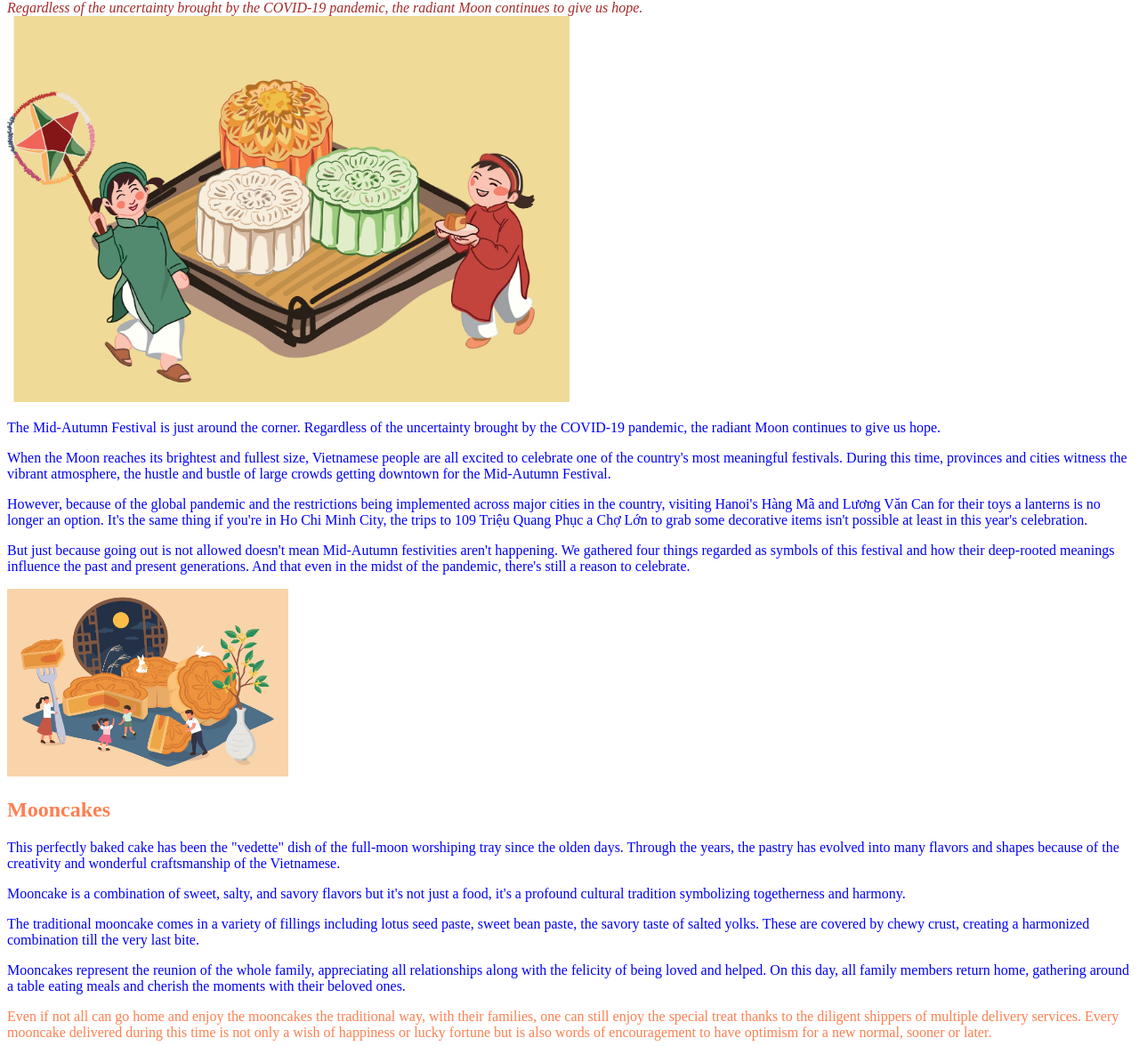
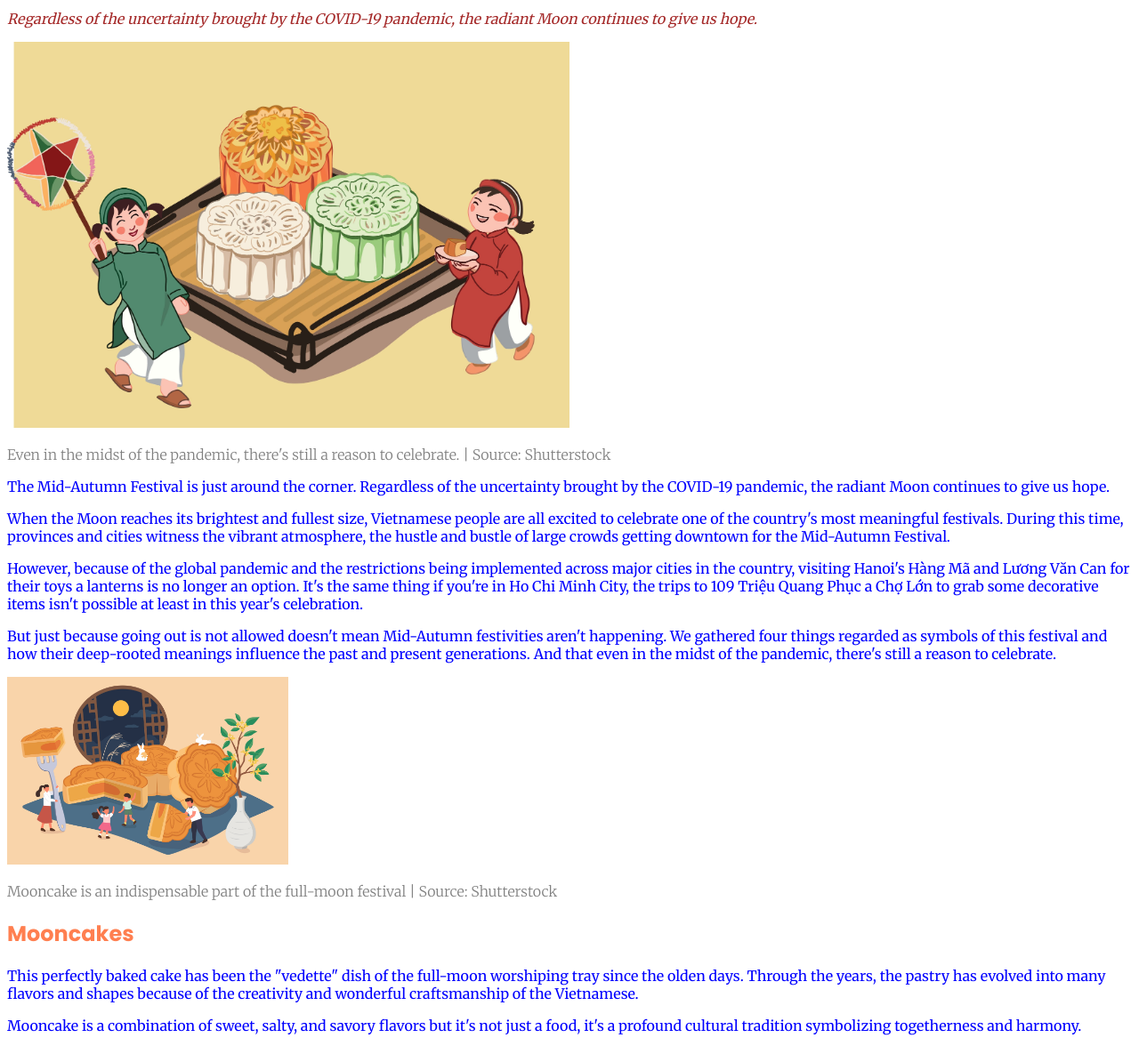
Before and after one commit to Trish0302/programming-tutoring, a plain HTML site: page index.html in a window 1280 px wide. Shown: the part 80-1256 px from the top of the page at 89% size. Drawn offline with Linux system fonts and the light colour scheme.

Commit message:
font properties exercise

```diff
--- a/assets/css/style.css
+++ b/assets/css/style.css
@@ -5,11 +5,26 @@
 
 /* type selector */
 h1 {
+    font-family: 'Poppins', sans-serif;
     color: red;
 }
 
-i {
+h2 {
+    font-family: 'Poppins', sans-serif;
+}
+
+p {
+    font-family: 'Merriweather', serif;
+}
+
+h1+p {
     color: brown;
+    font-style: italic;
+}
+
+p.image-caption {
+    color: grey;
+    font-weight: 300;
 }
 
 /* attribute selector */
@@ -40,3 +55,7 @@ h2#mooncakes-heading,
 p.mooncake-paragraph {
     color: coral;
 }
+
+table>tr>td {
+    font-style: italic;
+}
--- a/index.html
+++ b/index.html
@@ -4,18 +4,25 @@
 <head>
     <meta charset="UTF-8">
     <meta name="viewport" content="width=device-width, initial-scale=1.0">
+    <link rel="preconnect" href="https://fonts.googleapis.com">
+    <link rel="preconnect" href="https://fonts.gstatic.com" crossorigin>
+    <link href="https://fonts.googleapis.com/css2?family=Merriweather:wght@300;400&family=Poppins:wght@700&display=swap"
+        rel="stylesheet">
     <link rel="stylesheet" href="./assets/css/style.css">
     <title>Day 2</title>
 </head>
 
 <body>
     <h1>4 Mid-Autumn Symbols To Remind Us Of Harmony And Hope</h1>
-    <i>Regardless of the uncertainty brought by the COVID-19 pandemic, the radiant Moon continues to give us hope.</i>
+    <p>Regardless of the uncertainty brought by the COVID-19 pandemic, the radiant Moon continues to give us hope.</i>
     <div>
         <div>
             <div>
                 <img src="./assets/images/image-1.jpg" width="50%" alt="">
+                <p class="image-caption">Even in the midst of the pandemic, there's still a reason to celebrate. |
+                    Source: Shutterstock</p>
             </div>
+
             <p>The Mid-Autumn Festival is just around the corner. Regardless of the uncertainty brought by the COVID-19
                 pandemic, the radiant Moon continues to give us hope.
             </p>
@@ -39,6 +46,8 @@
             </p>
             <div id="image-2-wrapper">
                 <img src="./assets/images/image-2.jpg" width="25%" alt="">
+                <p class="image-caption">Mooncake is an indispensable part of the full-moon festival | Source:
+                    Shutterstock</p>
             </div>
         </div>
         <div>
@@ -73,6 +82,7 @@
             </p>
             <div>
                 <img src="./assets/images/image-3.jpg" width="100%" alt="">
+                <p class="image-caption">Festive paper masks | Source: Shutterstock</p>
             </div>
         </div>
         <div>
@@ -95,6 +105,8 @@
                 many children.</p>
             <div>
                 <img src="./assets/images/image-4.jpg" width="30%" alt="">
+                <p class="image-caption">The star lantern is always embedded in the memory of Vietnamese children. |
+                    Source: Shutterstock</p>
             </div>
         </div>
         <div>
@@ -148,6 +160,7 @@
                 cultural traditions.</p>
             <div>
                 <img src="./assets/images/image-5.jpg" width="100%" alt="">
+                <p class="image-caption">The kids are enjoying a Lion Dance performance | Source: Shutterstock</p>
             </div>
         </div>
         <hr>
```
